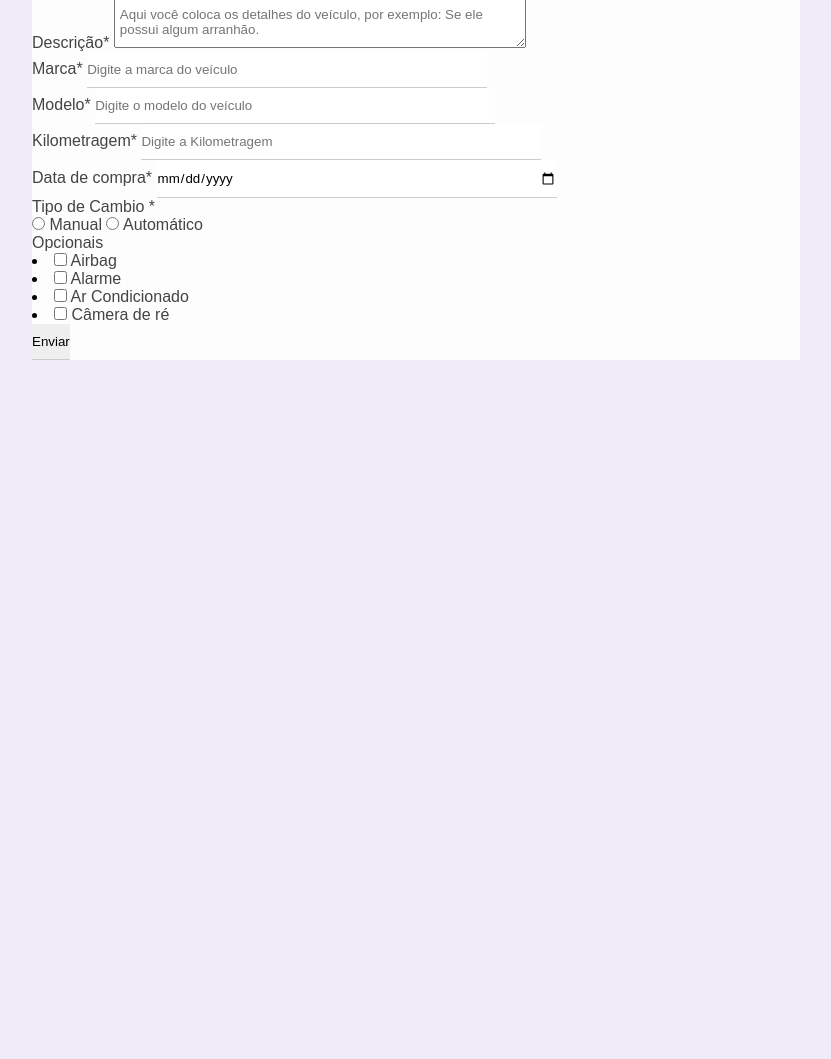
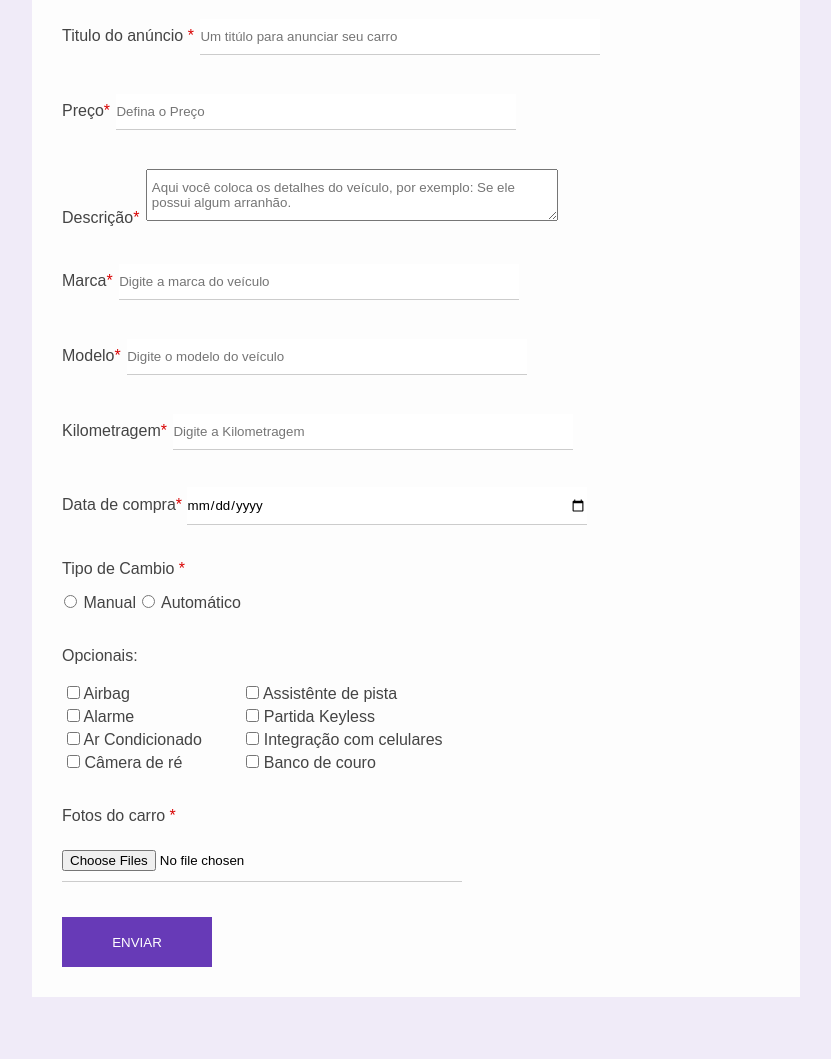
Before and after one commit to lcpfps/Estudo-Udemy, a plain HTML site: page PROJETO_FORMULÁRIO /index.html in a window 1280 px wide. Shown: the part 287-1346 px from the top of the page, without its empty margins (224-1055 px from the left). Before the commit the page ends 800 px from the top, so only its background shows below. Drawn offline with Linux system fonts and the light colour scheme.

Commit message:
finalização do projeto

```diff
--- a/1º projeto - Tributo a banda Offspring/PROJETO_FORMULÁRIO /style.css
+++ /dev/null
@@ -1,72 +0,0 @@
-/* Reset */
-/* Significa eliminação de estilos nativos do projeto, deixando ele zerado para ser estilizado apenas pelo CSS */
-
-*{
-    margin: 0;
-    padding: 0;
-    font-family: Arial, Helvetica, sans-serif;
-}
-
-body{
-    background-color: #f0ebf8;
-
-}
-
-h1,
-h2,
-h3,
-h4,
-h5{
-    color: #333;
-}
-
-p,
-label{
-    color: #444;
-}
-
-input{
-    border: none;
-    border-bottom: 1px solid #ccc;
-    padding: 10px 0;
-}
-
-input[type="text"],
-input[type="number"],
-input[type="date"],
-input[type="file"],
-textarea
-/* Seleciona apenas o elemento que desejamos modificar caso haja
-mais de um elemento igualfunciona como uma class*/{
-
-    width: 400px;
-}
-
-/* textarea */
-
-textarea{
-    padding: 10px 5px;
-}
-
-/* PAGE HEADER */
-
-.header{
-    height: 160px;
-    padding: 20px;
-    background-color: #673ab7;
-}
-
-.header h3{
-    color: #fff;
-    margin-top: 0;
-}
-
-/* Form container */
-
-.form-container{
-    background-color: #fdfdfd;
-    width: 60%;
-    margin-left: 20%;
-    position: relative;
-    top: -62px;
-}
--- a/1º projeto - Tributo a banda Offspring/PROJETO_FORMULÁRIO /index.html
+++ b/PROJETO_FORMULÁRIO /index.html
@@ -15,7 +15,7 @@
             <div class="form-header">
                 <p>Formulário</p>
             </div>
-            <div class="fomr-body">
+            <div class="form-body">
             <h1 class="form-title">Venda fácil seu carro!</h1>
             <p>Descreva as características e marque os opcionais que ele possuí</p>
             <form>
@@ -114,40 +114,82 @@
                     class="block">
                     <label for="Automátic">Automático</label>
                 </div>
-                <div class="Optional-box">
-                    <p>Opcionais</p>
-                    <ul class="optiopnals-list"></ul>
+                <div class="optional-box">
+                        <p>Opcionais:</p>
+                        <ul class="optionals-list">
                         <li>
                             <input type="checkbox"
                             id="airbag"
-                        name="optiopnals[]"
+                            name="optionals"
                             value="Airbag">
                             <label for="airbag">Airbag</label>
                         </li>
                         <li>
                             <input type="checkbox"
                             id="alarm"
-                        name="optiopnals[]"
+                            name="optionals[]"
                             value="alarm">
                             <label for="alarm">Alarme</label>
                         </li>
                         <li>
                             <input type="checkbox"
                             id="AC"
-                        name="optiopnals[]"
+                            name="optionals[]"
                             value="AC">
                             <label for="AC">Ar Condicionado</label>
                         </li>
                         <li>
                             <input type="checkbox"
                             id="reverse-camera"
-                        name="optiopnals[]"
+                            name="optionals"
                             value="reverse-camera">
                             <label for="reverse-camera">Câmera de ré</label>
                         </li>
+                    </ul>
                 </div>
+                <div class="optional-box"><!--2º Optional-box-->
 
-                <input type="submit" Value="Enviar">
+                    <ul class="optionals-list">
+                    <li>
+                        <input type="checkbox"
+                        id="lane-assist"
+                        name="optionals"
+                        value="lane-assist">
+                        <label for="lane-assist">Assistênte de pista</label>
+                    </li>
+                    <li>
+                        <input type="checkbox"
+                        id="key-less"
+                        name="optionals"
+                        value="key-less">
+                        <label for="key-less">Partida Keyless</label>
+                    </li>
+                    <li>
+                        <input type="checkbox"
+                        id="smartphone"
+                        name="optionals"
+                        value="smartphone">
+                        <label for="smartphone">Integração com celulares</label>
+                    </li>
+                    <li>
+                        <input type="checkbox"
+                        id="leather-seat"
+                        name="optionals"
+                        value="leather-seat">
+                        <label for="leather-seat">Banco de couro</label>
+                    </li>
+                </ul>
+            </div>
+            <div class="box-input">
+                <p>Fotos do carro <span class="required-field">*</span></p>
+                <input type="file"
+                multiple
+                accept="image/jpg, image/png"
+                id="image"
+                name="image"
+                required>
+            </div>
+                <input type="submit" Value="Enviar" class="btn-submit">
             </form>
             </div>
         </div>
--- /dev/null
+++ b/PROJETO_FORMULÁRIO /style.css
@@ -0,0 +1,150 @@
+/* Reset */
+/* Significa eliminação de estilos nativos do projeto, deixando ele zerado para ser estilizado apenas pelo CSS */
+
+*{
+    margin: 0;
+    padding: 0;
+    font-family: Arial, Helvetica, sans-serif;
+}
+
+body{
+    background-color: #f0ebf8;
+
+}
+
+h1,
+h2,
+h3,
+h4,
+h5{
+    color: #333;
+}
+
+p,
+label{
+    color: #444;
+}
+
+input{
+    border: none;
+    border-bottom: 1px solid #ccc;
+    padding: 10px 0;
+}
+
+input[type="text"],
+input[type="number"],
+input[type="date"],
+input[type="file"],
+textarea
+/* Seleciona apenas o elemento que desejamos modificar caso haja
+mais de um elemento igualfunciona como uma class*/{
+
+    width: 400px;
+}
+
+/* textarea */
+
+textarea{
+    padding: 10px 5px;
+}
+
+/* PAGE HEADER */
+
+.header{
+    height: 160px;
+    padding: 20px;
+    background-color: #673ab7;
+}
+
+.header h3{
+    color: #fff;
+    margin-top: 0;
+}
+
+/* Form container */
+
+.form-container{
+    background-color: #fdfdfd;
+    width: 60%;
+    margin-left: 20%;
+    position: relative;
+    top: -62px;
+}
+
+/* Form header */
+
+.form-header{
+    border-bottom: 1px solid #dfdfdf ;
+    height: 45px;
+}
+
+.form-header p{
+    color: #673ab7;
+    border-bottom: 2px solid #673ab7;
+    width: 100px;
+    text-align: center;
+    margin: 0 auto;
+    text-transform: uppercase;
+    height: 45px;
+    line-height: 45px;
+}
+
+/* form bady */
+
+.form-body{
+    padding: 30px;
+}
+
+.form-title{
+    margin-bottom: 15px;
+}
+
+.form-body p{
+    margin-bottom: 20px;
+}
+
+.required-field{
+    color: #d80000;
+}
+
+.box-input{
+    margin-bottom: 35px;
+}
+
+.block{
+    display: inline-block;
+    margin: 2px;
+}
+
+.optional-box{
+    display: inline-block;
+    margin: 0 30px 30px 0;
+}
+
+.optionals-list li{
+    list-style: none;
+    margin: 5px;
+}
+
+.box-input p{
+    margin-bottom: 15px;
+
+}
+
+.btn-submit{
+    background-color: #673ab7;
+    color: #fff;
+    border: 2px solid transparent;
+    width: 150px;
+    height: 50px;
+    cursor: pointer;
+    text-transform: uppercase;
+    transition: 0.5s;
+}
+
+.btn-submit:hover{
+
+    background-color: #fff;
+    border-color: #673ab7;
+    color: #673ab7;
+}
```
Lines whose indentation alone changed are shown as unchanged.
